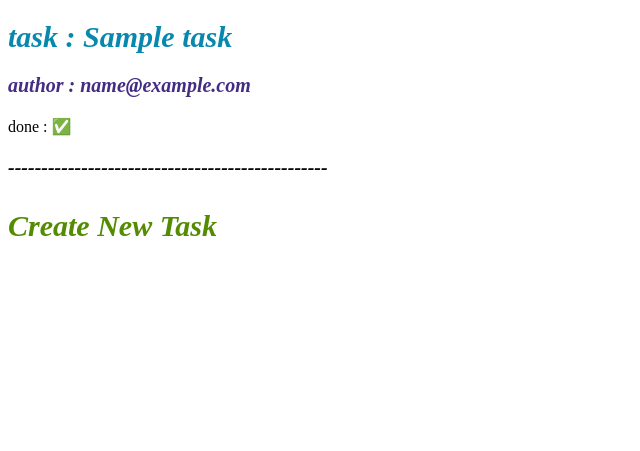
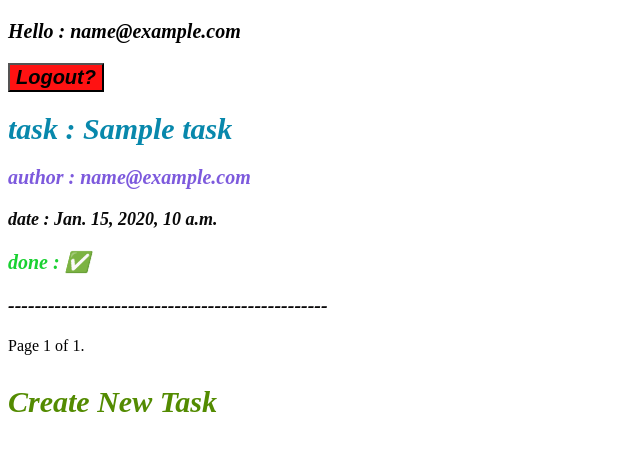
Before and after one commit to Hoomanzoh79/CBV-DRF-To-Do-App, a Django app: page /todo/list/ in a window 1280 px wide. Shown: the top 451 px of the page, without its empty margins (0-640 px from the left). Run offline with Django 3.2, Linux system fonts and the light colour scheme; a user stored in the database is signed in; tables that the repository leaves empty hold one stand-in row (values such as "Sample post"); parts of the project's set-up code (start-up, migrations or seed data) failed here and were passed over.

Commit message:
add pagination and logout features

```diff
--- a/todo/templates/todo/task_list.html
+++ b/todo/templates/todo/task_list.html
@@ -6,16 +6,40 @@
     <title>Task List</title>
 </head>
 <body>
+    {% if user.is_authenticated %}
+    <p style="font-size:20px; color:#000000; font-weight:bold; font-style:italic;">Hello : {{ user }}</p>
+    <a href="{% url 'accounts:logout' %}" style="text-decoration: none" ><button type="button"  style="background-color: #ff1212; font-size:20px; color:#000000; font-weight:bold; font-style:italic;">Logout?</button></a>
+    {% else %}
+    <a href="{% url 'accounts:login' %}">Login</a>
+    {% endif %}
     {% for task in tasks %}
     <a href="{% url 'todo:task-detail' task.id %}" style="text-decoration: none"><h1 style="font-size:30px; color:#0888ac; font-weight:bold; font-style:italic;">task : {{ task.title }}</h1></a>
-    <p style="font-size:20px; color:#432c83; font-weight:bold; font-style:italic;">author : {{task.author}}</p>
+    <p style="font-size:20px; color:#7d5add; font-weight:bold; font-style:italic;">author : {{task.author}}</p>
+    <p style="font-size:18px; color:#0a0a0a; font-weight:bold; font-style:italic;">date : {{task.datetime_created}}</p>
     {% if task.is_done %}
-    <p>done : ✅</p>
+    <p style="font-size:20px; color:#19d131; font-weight:bold; font-style:italic;">done : ✅</p>
     {% else %}
-    <p>done : ❌</p>
+    <p style="font-size:20px; color:#ff1212; font-weight:bold; font-style:italic;">done : ❌</p>
     {% endif %}
     <p style="font-size:20px; color:#090809; font-weight:bold; font-style:italic;">------------------------------------------------</p>
     {% endfor %}
+    <div class="pagination">
+        <span class="step-links">
+            {% if page_obj.has_previous %}
+                <a href="?page=1">&laquo; first</a>
+                <a href="?page={{ page_obj.previous_page_number }}">previous</a>
+            {% endif %}
+
+            <span class="current">
+                Page {{ page_obj.number }} of {{ page_obj.paginator.num_pages }}.
+            </span>
+
+            {% if page_obj.has_next %}
+                <a href="?page={{ page_obj.next_page_number }}">next</a>
+                <a href="?page={{ page_obj.paginator.num_pages }}">last &raquo;</a>
+            {% endif %}
+        </span>
+    </div>
     <a href="{% url 'todo:task-create' %}" style="text-decoration: none"><p style="font-size:30px; color:#538b01; font-weight:bold; font-style:italic;">
         Create New Task
       </p></a>
```
